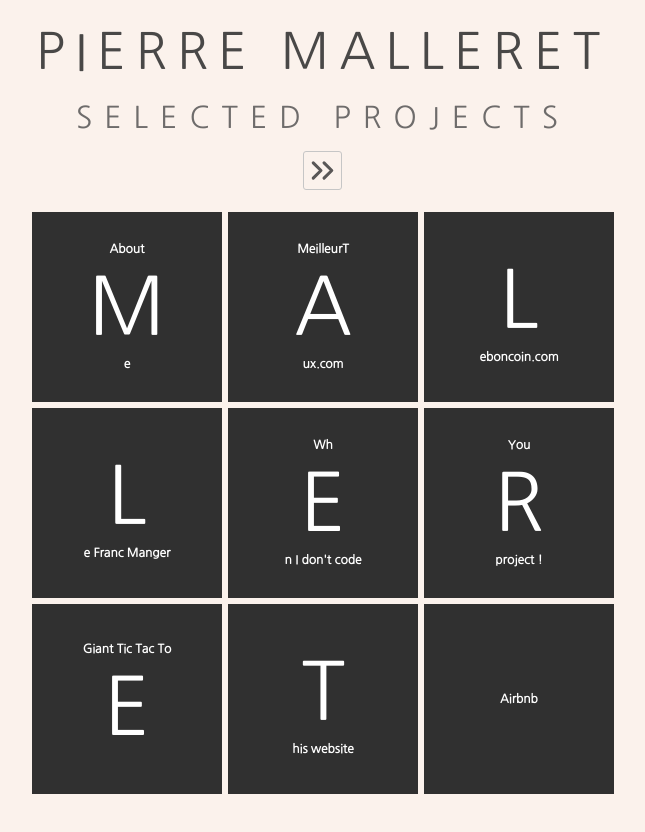
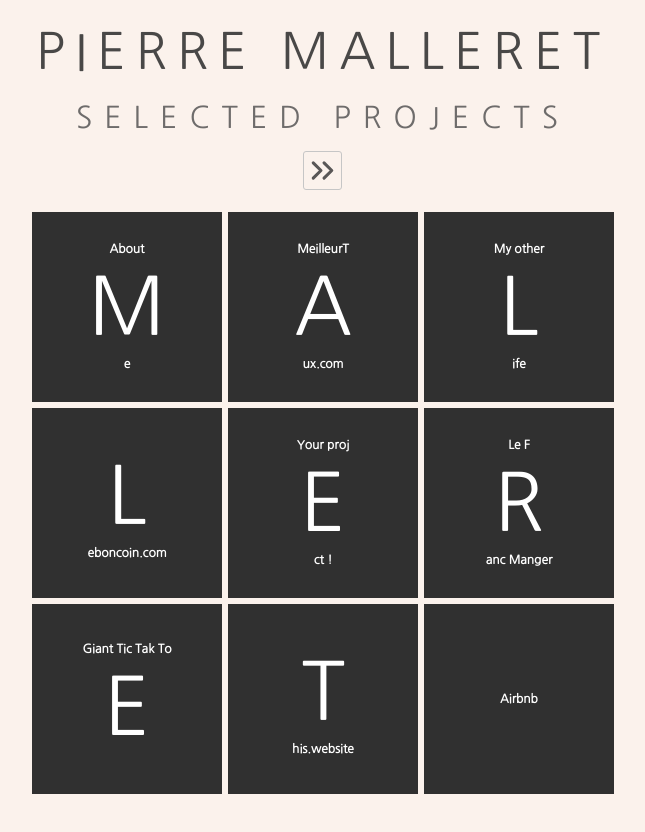
Before and after one commit to MgRl8ow3MhVr/portfolio, a React (Create React App) app: page / in a window 1280 px wide. Shown: the top 832 px of the page, without its empty margins (317-962 px from the left). Built offline with nearby package versions, Linux system fonts and the light colour scheme.

Commit message:
param projets

```diff
--- a/src/App.js
+++ b/src/App.js
@@ -7,14 +7,16 @@ import Button from "./components/Button";
 import Modale from "./components/Modale";
 
 function App() {
-  // const wordsList = ["malleret", "demos", "xxxx"];
+  // const wordsList = ["back", ".js", "r.native"", "front"];
   const wordsList = [
-    // "malleret",
-    // "react",
-    // "frontend",
-    // "fullstack",
-    // "r.native",
-    "malleret"
+    "malleret",
+    "pierre",
+    "fullstack",
+    "react",
+    "algo",
+    "front",
+    "html",
+    ".js"
   ];
   const [carts, setCarts] = useState([
     false,
--- a/src/Cartes.js
+++ b/src/Cartes.js
@@ -10,9 +10,13 @@ import question_Gif from "./assets/question.gif";
 import question_Img from "./assets/question.gif";
 import MT_Gif from "./assets/MT.gif";
 import MT_Img from "./assets/MT.png";
+import leboncoin_Img from "./assets/leboncoin.png";
 import leboncoin_Gif from "./assets/leboncoin.gif";
-import leboncoin_Img from "./assets/leboncoin.png";
+import TTT_Img from "./assets/TTT.png";
+import TTT_Gif from "./assets/TTT.gif";
+
 import francmanger from "./assets/francmanger.gif";
+
 import airbnb from "./assets/airbnb.gif";
 
 // IMAGES IMPORTS
@@ -25,11 +29,11 @@ const obj1 = {
 
   description: `
 Hello,
-\n My name is Pierre. I’m a Paris based full stack software engineer, always open to new projects propositions !
-\n I graduaded from a computer science and telecom school and recently updated my knowledges at Le Reacteur, a Javascript/React bootcamp based in Paris .
-\n I enjoy developing frontend as well as back end, as long as there is problems to resolve, ideas to find, visuals to create, and I continue to learn
+\n My name is Pierre. I’m a Paris based full stack software engineer. I'm always open to new projects propositions !
+\n I graduaded from a computer science and telecom school and very recently updated my knowledges at Le Reacteur, a fullstack Node.js/React bootcamp based in Paris.
+\n I enjoy developing front-end as well as back-end, as long as there is problems to solve, ideas to find, and anything new to learn.
 \n
-\n Feel free to ask me any questions, or ask for my CV.
+\n Feel free to ask me any questions and my CV by email.
 `,
   button1: "Email me",
   link1: "mailto:7anudq2a3mvjkc7j@gmail.com",
@@ -38,16 +42,16 @@ Hello,
 };
 /* # # # # # # CYCLING AROUND # # # # # # # # # # # # # # # */
 const obj2 = {
-  title: "When I don't code",
+  // title: "When I don't code",
+  title: "My other life",
   gif: cycling_Gif,
   img: cycling_Img,
   description: `
-    When I'm not coding, you might see me on a bicycle or composing music!
+    When I'm not coding, you might see Ableton Live open on my mac, and if not behind my computer you might see me cycling on a lost road.
     \n>Travels
-
-    \nIn 2012 I discovered the world on a 16.000km bicycle journey from Paris to Australia. Later I kept going with two other travels on two wheels.
+    \nIn 2012 I discovered the world on a 16.000km bicycle journey from Paris to Australia. I kept going later with two other travels on two wheels in Morocco and South America.
     \n>Music
-    I am a pianist, guitarist and I compose atmospheric electronic music.
+    I am a pianist, guitarist and I compose atmospheric electronic music, and I enjoy teaching any of this to beginners.
     `,
   button1: "More travels",
   link1: "www.pierrequiroulevoyages.com",
@@ -61,15 +65,23 @@ const obj3 = {
   gif: question_Gif,
   img: question_Gif,
   description: `
-There is one more cart left for the next project we'll work on together!`
+Here stands our next project together!`
 };
 /* # # # # # # MEILLEUR TAUX # # # # # # # # # # # # # # # */
 const obj4 = {
   title: "MeilleurTaux.com",
   gif: MT_Gif,
   img: MT_Img,
-  description:
-    "Simulation of a bank credit form, copy of www.meilleurtaux.com Conservation of data if the user leaves the page through a cookie. Technologies used: React, Node.js, Javascript, backend, mailgun",
+  description: `
+    This is a fullstack simplified version of www.meilleurtaux.com, a french website that gives you quotes for loans.
+A cookie and a React state help you save the datas you entered even if you close the tab. You will automatically come back to where you left the form.
+
+I added a few sounds for the fun, and a back-office with a very ... "modern" design with a random color generator ;)
+The percentage bar and its turning wheel are CSS home made !
+    \n>technologies
+    \nFrontend: React, CSS, Axios, the Vipoco API is used to propose ZipCodes
+    \nBackend: Node.js, express, mongoDB, MailGun
+    `,
   button1: "Visit it",
   link1: "https://meilleurtauxpierre.netlify.com/",
   button2: "Github Repo",
@@ -77,11 +89,21 @@ const obj4 = {
 };
 /* # # # # # # TICTACTOE # # # # # # # # # # # # # # # */
 const obj5 = {
-  title: "Giant Tic Tac Toe",
-  gif: leboncoin_Gif,
-  description:
-    "Simulation of a bank credit. Conservation of data if the user leaves the page through a cookie. Technologies used: React, Node.js, Javascript, backend, mailgun",
-  link: "https://giant-tic-tac-toe.netlify.com/"
+  title: "Giant Tic Tak Toe",
+  gif: TTT_Gif,
+  img: TTT_Img,
+  description: `When I was bored in a classroom in highschool, I used to take a blank graph paper out of my bag, cross a first square, pass it to my neighbour and this was the beginning of long game of tic tac toe with no boundaries ! Any line of 4 X's or O's was worth one point.
+    \n Here is the modern desktop version of it ! Enter a username and challenge anybody who is connected
+    \n>technologies
+    \nFrontend: Node.js, React, CSS, Axios,
+    \nBackend: Node.js, express, websocket,
+    \n>Next steps
+    \nMore than 2 players play together(X vs O vs Y vs Z for example). Add a chatroom. Add a Database to save an on going game. Make it responsive for phone size, make an App out of it
+    `,
+  button1: "Try it",
+  link1: "https://giant-tic-tac-toe.netlify.com/",
+  button2: "Github Repo",
+  link2: "https://github.com/MgRl8ow3MhVr/x_tictactoe"
 };
 /* # # # # # # LEBONCOIN # # # # # # # # # # # # # # # */
 const obj6 = {
@@ -90,9 +112,9 @@ const obj6 = {
   img: leboncoin_Img,
   description: `
 This is a demo copy of french CraigList. Feel free to SignUp and post your own fake products.
-\n>Fonctionalites:
+\n>features:
 \nConsult posts, filter by name, secure signup, secure login, create a post, upload multiple photos
-\n>Technos inside:
+\n>technologies:
 Front end is made with React. After you authentify, a Cookie will save the infos so you don't need to authent again
 The BackEnd is made with javascript / express
 The authentification is made with a salt/hash algorithm
@@ -106,21 +128,28 @@ The photos are hosted on Cloudinary service`,
 const obj7 = {
   title: "Le Franc Manger",
   gif: francmanger,
-  description:
-    "Simulation of a bank credit. Conservation of data if the user leaves the page through a cookie. Technologies used: React, Node.js, Javascript, backend, mailgun"
+  description: `This MVP was made for a parisian startup whose goal is to bring closer consumers and local farmers.
+    \n>features
+    The map is centered on the user localisation and shows all producers 30km around. You can filter the producers by type of products.
+    \n>technologies
+    \nFrontend: ReactNative, geolocalisation,
+    \nBackend: Node.js, express, mongoDB, Cloudinary`
 };
 /* # # # # # # AirBnB # # # # # # # # # # # # # # # */
 const obj8 = {
   title: "Airbnb",
   gif: airbnb,
-  description:
-    "Simulation of a bank credit. Conservation of data if the user leaves the page through a cookie. Technologies used: React, Node.js, Javascript, backend, mailgun"
+  description: `This is a simplified version of the Airbnb app
+    \n>features
+    login, signup with profile photo upload, consultation of the places around, map view.
+    \n>technologies
+    \n Made with React Native`
 };
 /* # # # # # # THIS WEBSITE # # # # # # # # # # # # # # # */
 const obj9 = {
-  title: "This website",
+  title: "this.website",
   description:
-    "Simulation of a bank credit. Conservation of data if the user leaves the page through a cookie. Technologies used: React, Node.js, Javascript, backend, mailgun"
+    "I hope you enjoyed this website experience ! Home made with React/html/css."
 };
 
 export default [obj1, obj2, obj3, obj4, obj5, obj6, obj7, obj8, obj9];
```
Also changed, not shown: src/assets/TTT.png (added), 1 other file (tests, documents, lock files or other folders).
